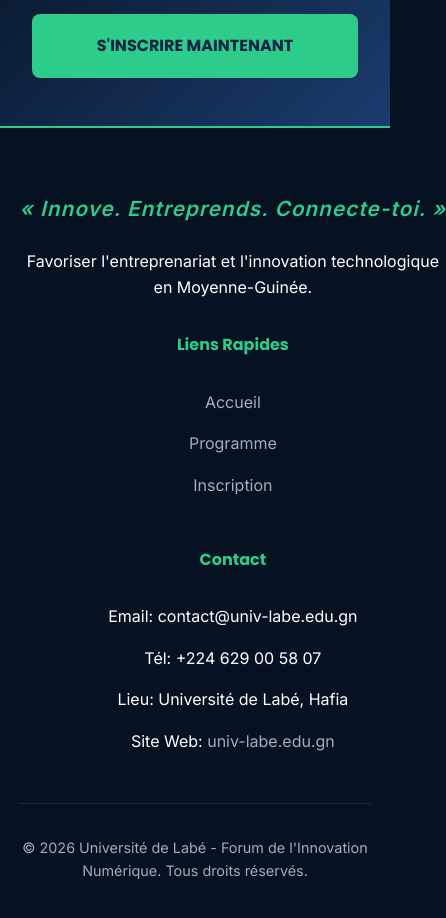
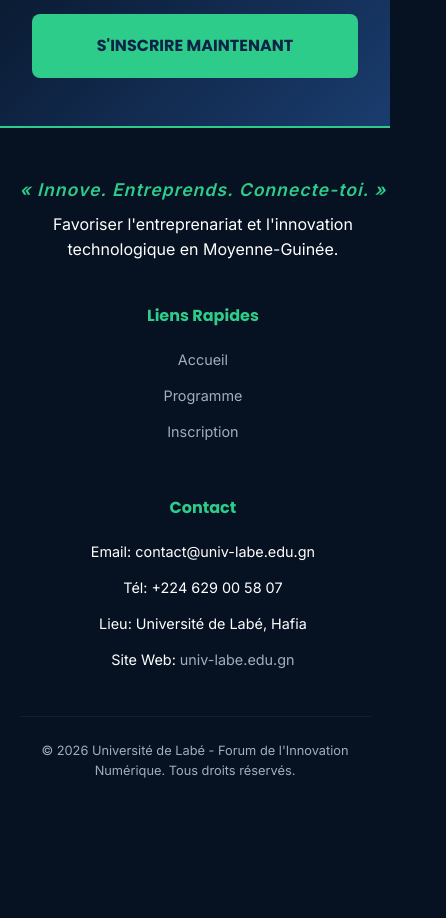
Before and after one commit to Major117-gkd/FORUM-INNOV-NUMERIQUE, a plain HTML site: page index.html in a window 390 px wide. Shown: the part 2860-3778 px from the top of the page, 446 px wide, since content can reach past the window. After the commit the page ends 3741 px from the top, so only its background shows below. Drawn offline with Linux system fonts and the light colour scheme.

Commit message:
style: update mobile responsiveness for footer layout and filter components

```diff
--- a/style.css
+++ b/style.css
@@ -1373,7 +1373,49 @@
     }
 
     footer {
-        padding-bottom: 80px;
+        padding: 3rem 0 100px; /* Espace pour la barre du bas */
+    }
+
+    .footer-content {
+        gap: 2.5rem;
+    }
+
+    .footer-logo .nav-logo {
+        margin-bottom: 1rem;
+        transform: scale(0.9); /* Logo légèrement plus petit */
+    }
+
+    .footer-logo .hero-slogan {
+        font-size: 1.1rem;
+        margin-bottom: 0.5rem;
+    }
+
+    .footer-links h4 {
+        margin-bottom: 1.2rem;
+        font-size: 1rem;
+    }
+
+    .footer-links li {
+        margin-bottom: 0.8rem;
+        font-size: 0.9rem;
+    }
+
+    .footer-bottom {
+        font-size: 0.8rem;
+        padding-top: 1.5rem;
+        border-top: 1px solid rgba(255, 255, 255, 0.05);
+    }
+
+    .filters {
+        flex-wrap: wrap;
+        gap: 0.8rem;
+        justify-content: center;
+        margin-bottom: 2rem;
+    }
+
+    .filter-btn {
+        padding: 0.6rem 1.2rem;
+        font-size: 0.8rem;
     }
 }
 
```
